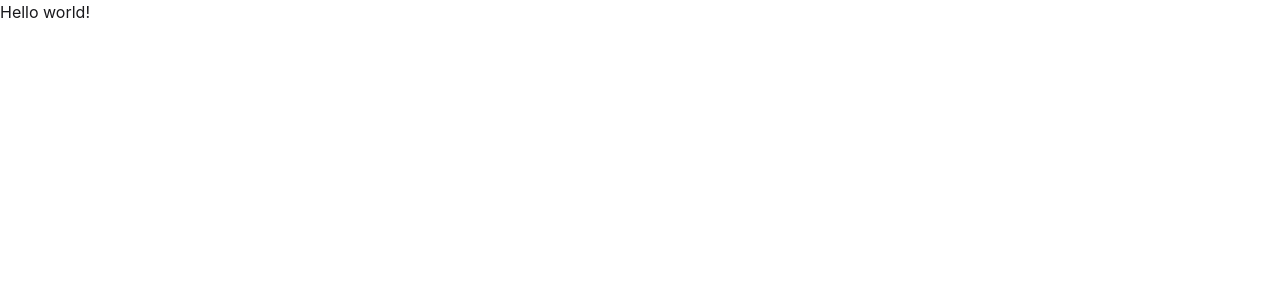
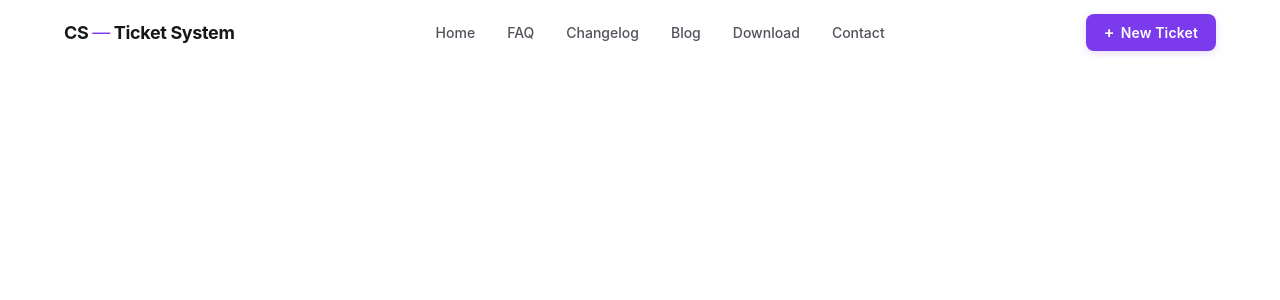
Before and after one commit to nadimulrahib/customer-ticket-system, a React (Vite) app: page / in a window 1280 px wide. Shown: the top 300 px of the page. Built offline with nearby package versions, Linux system fonts and the light colour scheme.

Commit message:
added navbar

```diff
--- a/src/App.jsx
+++ b/src/App.jsx
@@ -1,13 +1,12 @@
 
 import "./App.css";
+import Navbar from "./component/Navbar/Navbar";
 
 function App() {
 
   return (
     <>
-    <p >
-      Hello world!
-    </p>
+      <Navbar/>
     </>
   );
 }
--- /dev/null
+++ b/src/component/Navbar/Navbar.jsx
@@ -0,0 +1,251 @@
+import { useState, useEffect } from "react";
+
+const Navbar = () => {
+  const [menuOpen, setMenuOpen] = useState(false);
+  const [scrolled, setScrolled] = useState(false);
+
+  useEffect(() => {
+    const handleScroll = () => setScrolled(window.scrollY > 10);
+    window.addEventListener("scroll", handleScroll);
+    return () => window.removeEventListener("scroll", handleScroll);
+  }, []);
+
+  const navLinks = ["Home", "FAQ", "Changelog", "Blog", "Download", "Contact"];
+
+  return (
+    <nav
+      style={{
+        position: "sticky",
+        top: 0,
+        zIndex: 50,
+        background: "#ffffff",
+        borderBottom: scrolled ? "1px solid #e5e7eb" : "1px solid transparent",
+        boxShadow: scrolled ? "0 2px 16px 0 rgba(80,60,180,0.07)" : "none",
+        transition: "box-shadow 0.25s, border-color 0.25s",
+        fontFamily: "'Inter', 'Segoe UI', sans-serif",
+      }}
+    >
+      <div
+        style={{
+          maxWidth: 1200,
+          margin: "0 auto",
+          padding: "0 24px",
+          display: "flex",
+          alignItems: "center",
+          justifyContent: "space-between",
+          height: 64,
+        }}
+      >
+        {/* Logo */}
+        <a
+          href="#"
+          style={{
+            fontWeight: 700,
+            fontSize: 18,
+            color: "#18181b",
+            letterSpacing: "-0.02em",
+            textDecoration: "none",
+            whiteSpace: "nowrap",
+            flexShrink: 0,
+          }}
+        >
+          CS{" "}
+          <span style={{ color: "#7c3aed", fontWeight: 400 }}>—</span> Ticket
+          System
+        </a>
+
+        {/* Desktop Nav */}
+        <ul
+          style={{
+            display: "flex",
+            alignItems: "center",
+            gap: 4,
+            listStyle: "none",
+            margin: 0,
+            padding: 0,
+          }}
+          className="desktop-nav"
+        >
+          {navLinks.map((link) => (
+            <li key={link}>
+              <a
+                href="#"
+                style={{
+                  display: "block",
+                  padding: "6px 14px",
+                  borderRadius: 8,
+                  fontSize: 14,
+                  fontWeight: 500,
+                  color: "#52525b",
+                  textDecoration: "none",
+                  transition: "color 0.15s, background 0.15s",
+                }}
+                onMouseEnter={(e) => {
+                  e.target.style.color = "#7c3aed";
+                  e.target.style.background = "#f5f3ff";
+                }}
+                onMouseLeave={(e) => {
+                  e.target.style.color = "#52525b";
+                  e.target.style.background = "transparent";
+                }}
+              >
+                {link}
+              </a>
+            </li>
+          ))}
+        </ul>
+
+        {/* CTA + Hamburger */}
+        <div style={{ display: "flex", alignItems: "center", gap: 12 }}>
+          <a
+            href="#"
+            style={{
+              display: "inline-flex",
+              alignItems: "center",
+              gap: 6,
+              background: "#7c3aed",
+              color: "#fff",
+              fontWeight: 600,
+              fontSize: 14,
+              padding: "8px 18px",
+              borderRadius: 8,
+              textDecoration: "none",
+              letterSpacing: "0.01em",
+              boxShadow: "0 2px 8px 0 rgba(124,58,237,0.18)",
+              transition: "background 0.15s, box-shadow 0.15s",
+              whiteSpace: "nowrap",
+            }}
+            onMouseEnter={(e) => {
+              e.currentTarget.style.background = "#6d28d9";
+              e.currentTarget.style.boxShadow =
+                "0 4px 16px 0 rgba(124,58,237,0.28)";
+            }}
+            onMouseLeave={(e) => {
+              e.currentTarget.style.background = "#7c3aed";
+              e.currentTarget.style.boxShadow =
+                "0 2px 8px 0 rgba(124,58,237,0.18)";
+            }}
+          >
+            <span style={{ fontSize: 16, lineHeight: 1 }}>+</span> New Ticket
+          </a>
+
+          {/* Hamburger — mobile only */}
+          <button
+            onClick={() => setMenuOpen((o) => !o)}
+            aria-label="Toggle menu"
+            aria-expanded={menuOpen}
+            className="hamburger-btn"
+            style={{
+              display: "none",
+              background: "none",
+              border: "none",
+              cursor: "pointer",
+              padding: 6,
+              borderRadius: 8,
+              color: "#52525b",
+              transition: "background 0.15s",
+            }}
+          >
+            {menuOpen ? (
+              /* X icon */
+              <svg
+                width="22"
+                height="22"
+                viewBox="0 0 24 24"
+                fill="none"
+                stroke="currentColor"
+                strokeWidth="2"
+                strokeLinecap="round"
+                strokeLinejoin="round"
+              >
+                <line x1="18" y1="6" x2="6" y2="18" />
+                <line x1="6" y1="6" x2="18" y2="18" />
+              </svg>
+            ) : (
+              /* Hamburger icon */
+              <svg
+                width="22"
+                height="22"
+                viewBox="0 0 24 24"
+                fill="none"
+                stroke="currentColor"
+                strokeWidth="2"
+                strokeLinecap="round"
+                strokeLinejoin="round"
+              >
+                <line x1="3" y1="6" x2="21" y2="6" />
+                <line x1="3" y1="12" x2="21" y2="12" />
+                <line x1="3" y1="18" x2="21" y2="18" />
+              </svg>
+            )}
+          </button>
+        </div>
+      </div>
+
+      {/* Mobile Dropdown */}
+      <div
+        className="mobile-menu"
+        style={{
+          overflow: "hidden",
+          maxHeight: menuOpen ? 400 : 0,
+          transition: "max-height 0.3s cubic-bezier(0.4,0,0.2,1)",
+          background: "#fafafa",
+          borderTop: menuOpen ? "1px solid #f0eeff" : "none",
+        }}
+      >
+        <ul
+          style={{
+            listStyle: "none",
+            margin: 0,
+            padding: "12px 16px 16px",
+            display: "flex",
+            flexDirection: "column",
+            gap: 2,
+          }}
+        >
+          {navLinks.map((link) => (
+            <li key={link}>
+              <a
+                href="#"
+                onClick={() => setMenuOpen(false)}
+                style={{
+                  display: "block",
+                  padding: "10px 14px",
+                  borderRadius: 8,
+                  fontSize: 15,
+                  fontWeight: 500,
+                  color: "#3f3f46",
+                  textDecoration: "none",
+                  transition: "color 0.15s, background 0.15s",
+                }}
+                onMouseEnter={(e) => {
+                  e.target.style.color = "#7c3aed";
+                  e.target.style.background = "#f5f3ff";
+                }}
+                onMouseLeave={(e) => {
+                  e.target.style.color = "#3f3f46";
+                  e.target.style.background = "transparent";
+                }}
+              >
+                {link}
+              </a>
+            </li>
+          ))}
+        </ul>
+      </div>
+
+      {/* Responsive styles */}
+      <style>{`
+        @media (max-width: 768px) {
+          .desktop-nav { display: none !important; }
+          .hamburger-btn { display: flex !important; }
+        }
+        @media (min-width: 769px) {
+          .mobile-menu { display: none !important; }
+        }
+      `}</style>
+    </nav>
+  );
+};
+
+export default Navbar;
```
